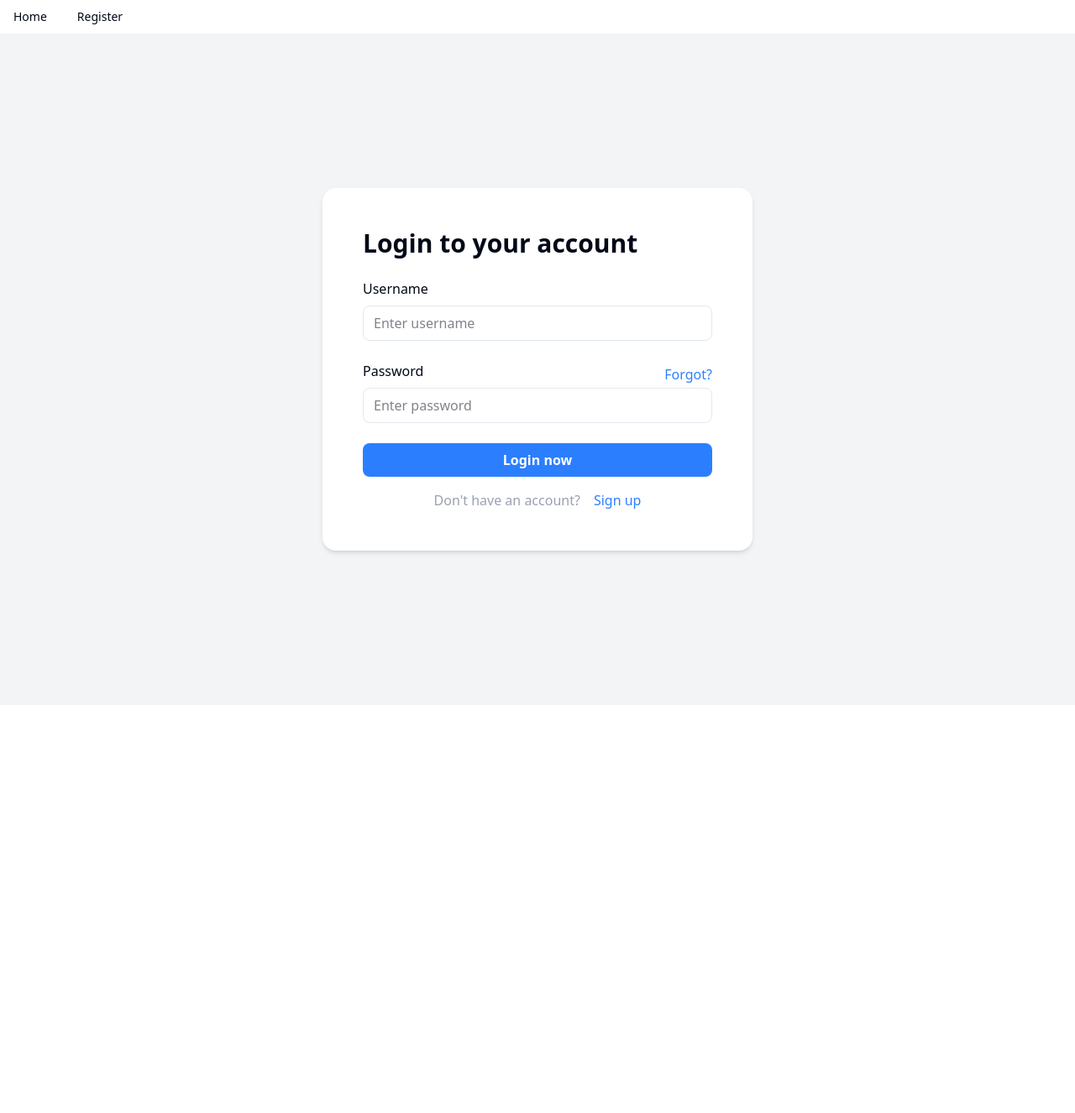
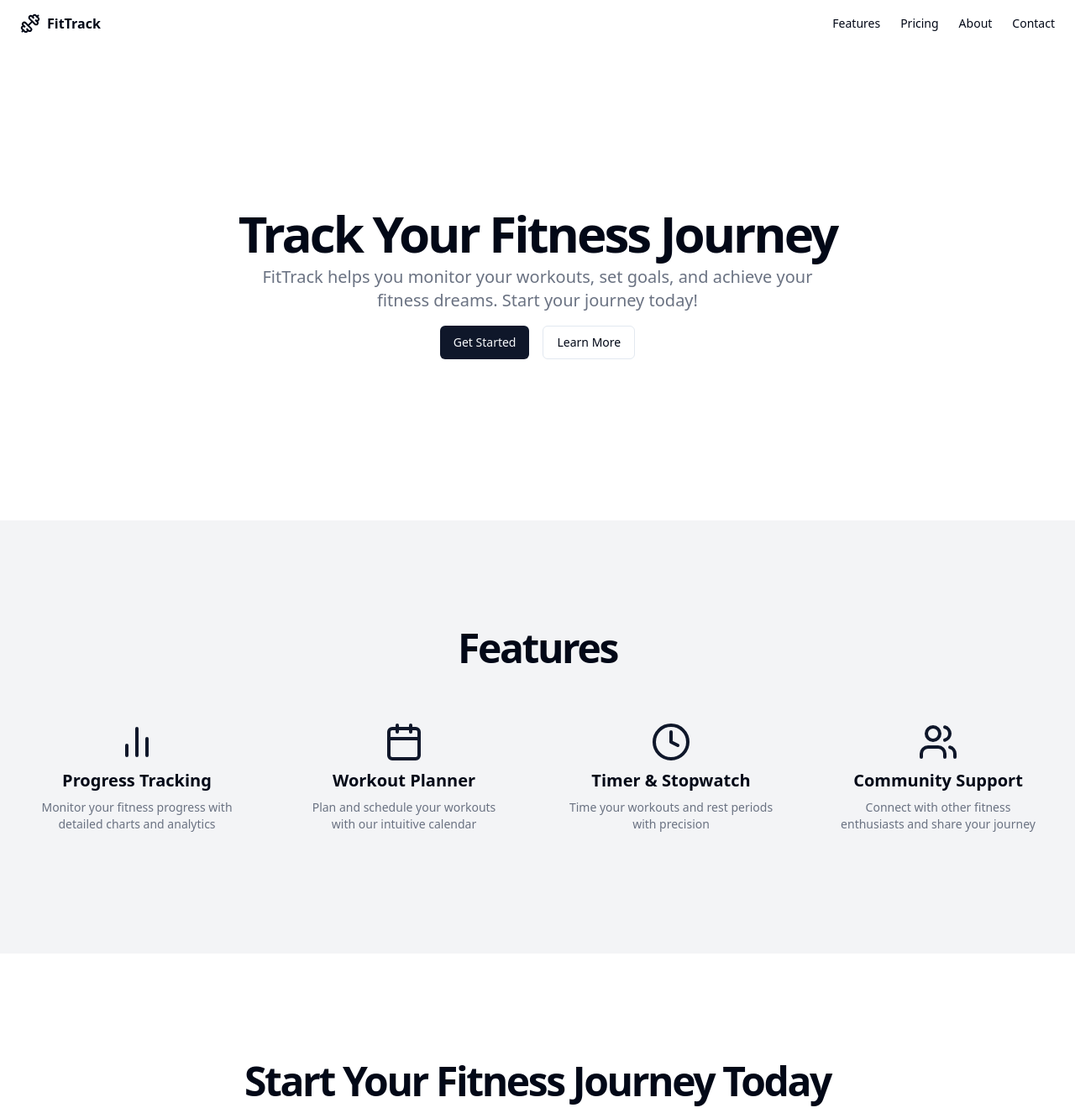
Before and after one commit to felltrin/soggy-waffle-sandwich, a React (Vite) app in the folder client/: page / in a window 1280 px wide. Shown: the top 1326 px of the page at 84% size. Before the commit the page ends 840 px from the top, so only its background shows below. Built offline with nearby package versions, Linux system fonts and the light colour scheme.

Commit message:
landing page has been created to enhance user ux. the formatting of the text needs to be fixed
Signed-off-by: felltrin <luciholzinger@gmail.com>

```diff
--- a/client/src/components/Experience.tsx
+++ b/client/src/components/Experience.tsx
@@ -1,20 +1,15 @@
-import React from "react";
+import React, { useState } from "react";
 import { Link, Route, Routes } from "react-router-dom";
 import Login from "../pages/Login.tsx";
 import Register from "../pages/Register.tsx";
-import {
-  NavigationMenu,
-  NavigationMenuItem,
-  NavigationMenuLink,
-  NavigationMenuList,
-  navigationMenuTriggerStyle,
-} from "@/components/ui/navigation-menu";
 import Dashboard from "@/pages/Dashboard.tsx";
 import { SidebarProvider, SidebarTrigger } from "./ui/sidebar.tsx";
 import { AppSidebar } from "./app-sidebar.tsx";
 import WorkoutForm from "./WorkoutForm.tsx";
+import Landing from "@/pages/Landing.tsx";
 
 function Experience() {
+  // const [isLanding, setIsLanding] = useState(false);
   let token = null;
 
   if (localStorage.getItem("token")) {
@@ -25,26 +20,9 @@
     <>
       {!token ? (
         <>
-          <NavigationMenu>
-            <NavigationMenuList>
-              <NavigationMenuItem>
-                <Link to="/">
-                  <NavigationMenuLink className={navigationMenuTriggerStyle()}>
-                    Home
-                  </NavigationMenuLink>
-                </Link>
-              </NavigationMenuItem>
-              <NavigationMenuItem>
-                <Link to="/register">
-                  <NavigationMenuLink className={navigationMenuTriggerStyle()}>
-                    Register
-                  </NavigationMenuLink>
-                </Link>
-              </NavigationMenuItem>
-            </NavigationMenuList>
-          </NavigationMenu>
           <Routes>
-            <Route path="/" element={<Login />} />
+            <Route path="/" element={<Landing />} />
+            <Route path="/login" element={<Login />} />
             <Route path="/register" element={<Register />} />
           </Routes>
         </>
@@ -73,6 +51,7 @@
           <Routes>
             <Route path="*" element={<Dashboard />} />
           </Routes>
+          {/* <Dashboard /> */}
         </>
       )}
     </>
--- /dev/null
+++ b/client/src/pages/Landing.tsx
@@ -0,0 +1,148 @@
+import { Link, Routes, Route } from "react-router-dom";
+import { Button } from "@/components/ui/button";
+import { Dumbbell, BarChart2, Calendar, Clock, Users } from "lucide-react";
+import Login from "./Login";
+import Register from "./Register";
+
+export default function Landing() {
+  return (
+    <>
+      <div className="flex flex-col min-h-screen">
+        <header className="px-4 lg:px-6 h-14 flex items-center">
+          <Link className="flex items-center justify-center" to="#">
+            <Dumbbell className="h-6 w-6 mr-2" />
+            <span className="font-bold">FitTrack</span>
+          </Link>
+          <nav className="ml-auto flex gap-4 sm:gap-6">
+            <Link
+              className="text-sm font-medium hover:underline underline-offset-4"
+              to="#"
+            >
+              Features
+            </Link>
+            <Link
+              className="text-sm font-medium hover:underline underline-offset-4"
+              to="#"
+            >
+              Pricing
+            </Link>
+            <Link
+              className="text-sm font-medium hover:underline underline-offset-4"
+              to="#"
+            >
+              About
+            </Link>
+            <Link
+              className="text-sm font-medium hover:underline underline-offset-4"
+              to="#"
+            >
+              Contact
+            </Link>
+          </nav>
+        </header>
+        <main className="flex-1">
+          <section className="w-full py-12 md:py-24 lg:py-32 xl:py-48">
+            <div className="container px-4 md:px-6">
+              <div className="flex flex-col items-center space-y-4 text-center">
+                <div className="space-y-2">
+                  <h1 className="text-3xl font-bold tracking-tighter sm:text-4xl md:text-5xl lg:text-6xl/none">
+                    Track Your Fitness Journey
+                  </h1>
+                  <p className="mx-auto max-w-[700px] text-gray-500 md:text-xl dark:text-gray-400">
+                    FitTrack helps you monitor your workouts, set goals, and
+                    achieve your fitness dreams. Start your journey today!
+                  </p>
+                </div>
+                <div className="space-x-4">
+                  <Button>Get Started</Button>
+                  <Button variant="outline">Learn More</Button>
+                </div>
+              </div>
+            </div>
+          </section>
+          <section className="w-full py-12 md:py-24 lg:py-32 bg-gray-100 dark:bg-gray-800">
+            <div className="container px-4 md:px-6">
+              <h2 className="text-3xl font-bold tracking-tighter sm:text-5xl text-center mb-12">
+                Features
+              </h2>
+              <div className="grid gap-10 sm:grid-cols-2 md:grid-cols-3 lg:grid-cols-4 items-start justify-center">
+                <div className="flex flex-col items-center space-y-2 border-gray-800 p-4 rounded-lg">
+                  <BarChart2 className="h-12 w-12 mb-2 text-primary" />
+                  <h3 className="text-xl font-bold">Progress Tracking</h3>
+                  <p className="text-sm text-gray-500 dark:text-gray-400 text-center">
+                    Monitor your fitness progress with detailed charts and
+                    analytics
+                  </p>
+                </div>
+                <div className="flex flex-col items-center space-y-2 border-gray-800 p-4 rounded-lg">
+                  <Calendar className="h-12 w-12 mb-2 text-primary" />
+                  <h3 className="text-xl font-bold">Workout Planner</h3>
+                  <p className="text-sm text-gray-500 dark:text-gray-400 text-center">
+                    Plan and schedule your workouts with our intuitive calendar
+                  </p>
+                </div>
+                <div className="flex flex-col items-center space-y-2 border-gray-800 p-4 rounded-lg">
+                  <Clock className="h-12 w-12 mb-2 text-primary" />
+                  <h3 className="text-xl font-bold">Timer & Stopwatch</h3>
+                  <p className="text-sm text-gray-500 dark:text-gray-400 text-center">
+                    Time your workouts and rest periods with precision
+                  </p>
+                </div>
+                <div className="flex flex-col items-center space-y-2 border-gray-800 p-4 rounded-lg">
+                  <Users className="h-12 w-12 mb-2 text-primary" />
+                  <h3 className="text-xl font-bold">Community Support</h3>
+                  <p className="text-sm text-gray-500 dark:text-gray-400 text-center">
+                    Connect with other fitness enthusiasts and share your
+                    journey
+                  </p>
+                </div>
+              </div>
+            </div>
+          </section>
+          <section className="w-full py-12 md:py-24 lg:py-32">
+            <div className="container px-4 md:px-6">
+              <div className="flex flex-col items-center justify-center space-y-4 text-center">
+                <div className="flex flex-col space-y-2 text-center">
+                  <h2 className="text-3xl font-bold tracking-tighter sm:text-5xl">
+                    Start Your Fitness Journey Today
+                  </h2>
+                  <p className="max-w-[600px] text-gray-500 md:text-xl/relaxed lg:text-base/relaxed xl:text-xl/relaxed dark:text-gray-400">
+                    Join thousands of users who have transformed their lives
+                    with FitTrack. Sign up now and get your first month free!
+                  </p>
+                  <div className="space-x-4">
+                    <Link to="/register">
+                      <Button className="cursor-pointer">Register</Button>
+                    </Link>
+                    <Link to="/login">
+                      <Button variant="outline" className="cursor-pointer">
+                        Login
+                      </Button>
+                    </Link>
+                  </div>
+                </div>
+              </div>
+            </div>
+          </section>
+        </main>
+        <footer className="flex flex-col gap-2 sm:flex-row py-6 w-full shrink-0 items-center px-4 md:px-6 border-t">
+          <p className="text-xs text-gray-500 dark:text-gray-400">
+            © 2025 FitTrack. All rights reserved.
+          </p>
+          <nav className="sm:ml-auto flex gap-4 sm:gap-6">
+            <Link className="text-xs hover:underline underline-offset-4" to="#">
+              Terms of Service
+            </Link>
+            <Link className="text-xs hover:underline underline-offset-4" to="#">
+              Privacy
+            </Link>
+          </nav>
+        </footer>
+      </div>
+      <Routes>
+        <Route path="/login" element={<Login />} />
+        <Route path="/register" element={<Register />} />
+      </Routes>
+    </>
+  );
+}
--- a/client/src/pages/Login.tsx
+++ b/client/src/pages/Login.tsx
@@ -22,6 +22,7 @@
       const { access_token } = response.data;
       localStorage.setItem("token", access_token);
       // alert(response.data.message);
+      navigate("/");
       navigate(0);
     } catch (error) {
       console.error(
--- a/client/src/pages/Register.tsx
+++ b/client/src/pages/Register.tsx
@@ -189,7 +189,7 @@
           <FormButton buttonText={"Create account"} />
           <div className="flex items-center justify-center align-text-bottom pt-4">
             <p className="pr-4 text-gray-400">Already have an account?</p>
-            <Link to={"/"}>
+            <Link to={"/login"}>
               <a className="text-blue-500">Log in</a>
             </Link>
           </div>
```
